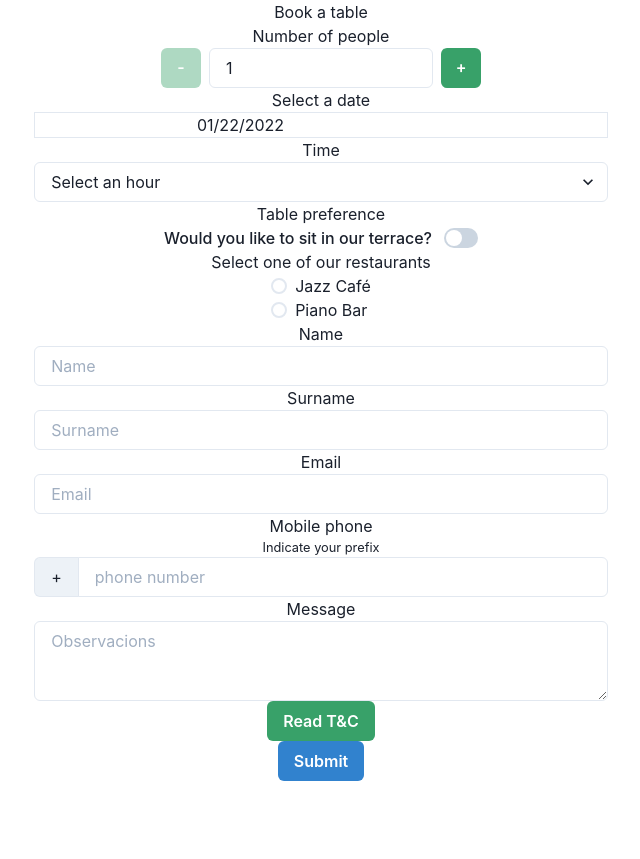
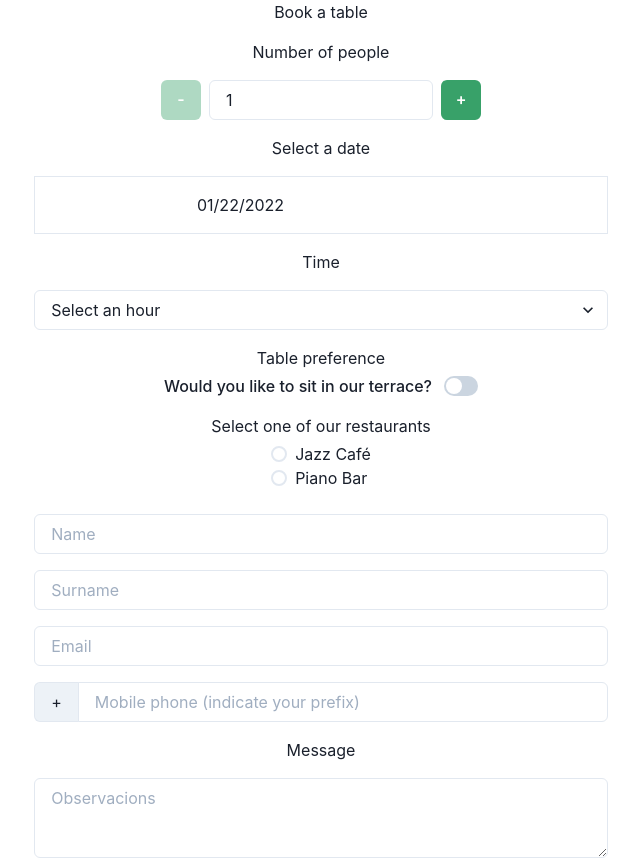
Before and after one commit to ferranfusalba/calendas-client-react, a React (Create React App) app: page / in a window 1280 px wide. Shown: the top 859 px of the page, without its empty margins (319-959 px from the left). Before the commit the page ends 800 px from the top, so only its background shows below. Built offline with nearby package versions, Linux system fonts and the light colour scheme.

Commit message:
loader back, improved design

```diff
--- /dev/null
+++ b/src/components/Contact.css
@@ -0,0 +1,8 @@
+.inputPeople {
+    -webkit-touch-callout: none;
+    -webkit-user-select: none;
+    -khtml-user-select: none;
+    -moz-user-select: none;
+    -ms-user-select: none;
+    user-select: none;
+  }
--- a/src/components/Contact.js
+++ b/src/components/Contact.js
@@ -9,11 +9,6 @@ import {
   Input,
   InputGroup,
   InputLeftAddon,
-  NumberInput,
-  NumberInputField,
-  NumberInputStepper,
-  NumberIncrementStepper,
-  NumberDecrementStepper,
   Select,
   Switch,
   FormLabel,
@@ -32,33 +27,35 @@ import {
 } from "@chakra-ui/react";
 import DatePicker from "react-datepicker";
 import "react-datepicker/dist/react-datepicker.css";
-import setDate from "date-fns/setDate";
+import "./Contact.css";
 
 const Contact = () => {
-  const [people, setPeople] = useState("");
-  const [date, setDate] = useState("");
-  const [time, setTime] = useState("");
-  const [table, setTable] = useState("");
-  const [rest, setRest] = useState("");
+  //const [people, setPeople] = useState("");
+  //const [date, setDate] = useState("");
+  //const [time, setTime] = useState("");
+  //const [table, setTable] = useState("");
+  //const [rest, setRest] = useState("");
   const [name, setName] = useState("");
   const [surname, setSurname] = useState("");
   const [email, setEmail] = useState("");
   const [phone, setPhone] = useState("");
   const [message, setMessage] = useState("");
 
-  const [setLoader] = useState(false);
+  const [loader, setLoader] = useState(false);
 
   const handleSubmit = (e) => {
+    alert("1");
     e.preventDefault();
+    alert("2");
     setLoader(true);
-
+    alert("3");
     db.collection("bookings")
       .add({
-        people: people,
-        date: date,
-        time: time,
-        table: table,
-        rest: rest,
+        //people: people,
+        //date: date,
+        //time: time,
+        //table: table,
+        //rest: rest,
         name: name,
         surname: surname,
         email: email,
@@ -74,11 +71,11 @@ const Contact = () => {
         setLoader(false);
       });
 
-    setPeople("");
-    setDate("");
-    setTime("");
-    setTable("");
-    setRest("");
+    //setPeople("");
+    //setDate("");
+    //setTime("");
+    //setTable("");
+    //setRest("");
     setName("");
     setSurname("");
     setEmail("");
@@ -92,21 +89,23 @@ const Contact = () => {
         <Center>
           <h1>Book a table</h1>
         </Center>
-        <Center>
+
+        <Center my={4}>
           <label>Number of people</label>
         </Center>
-        <Center>
+        <Center my={4}>
           <HookUsage></HookUsage>
         </Center>
-        <Center>
+
+        <Center my={4}>
           <label>Select a date</label>
         </Center>
         <Box border="1px" borderColor="gray.200">
-          <Center>
+          <Center my={4}>
             <PickerDate></PickerDate>
           </Center>
         </Box>
-        <Center>
+        <Center my={4}>
           <label>Time</label>
         </Center>
         <Select placeholder="Select an hour">
@@ -149,78 +148,72 @@ const Contact = () => {
           <option value="22:15">22:15</option>
           <option value="22:30">22:30</option>
         </Select>
-        <Center>
+
+        <Center mt={4}>
           <label>Table preference</label>
         </Center>
-        <Center>
+        <Center mt={1}>
           <FormLabel htmlFor="terracePref" mb="0">
             Would you like to sit in our terrace?
           </FormLabel>
           <Switch id="terracePref" />
         </Center>
-        <Center>
+
+        <Center mt={4}>
           <label>Select one of our restaurants</label>
         </Center>
-        <Center>
+        <Center mt={1}>
           <RadioRestaurant></RadioRestaurant>
         </Center>
-        <Center>
-          <label>Name</label>
-        </Center>
-        <Center>
+
+        <Center mt={6}>
           <Input
             placeholder="Name"
             value={name}
             onChange={(e) => setName(e.target.value)}
           />
         </Center>
-        <Center>
-          <label>Surname</label>
-        </Center>
-        <Center>
+
+        <Center my={4}>
           <Input
             placeholder="Surname"
             value={surname}
             onChange={(e) => setSurname(e.target.value)}
           />
         </Center>
-        <Center>
-          <label>Email</label>
-        </Center>
-        <Center>
+
+        <Center my={4}>
           <Input
             placeholder="Email"
             value={email}
             onChange={(e) => setEmail(e.target.value)}
           />
         </Center>
-        <Center>
-          <label>Mobile phone</label>
-        </Center>
-        <Center>
-          <small>Indicate your prefix</small>
-        </Center>
-        <InputGroup>
+
+        <InputGroup my={4}>
           <InputLeftAddon children="+" />
           <Input
             type="tel"
-            placeholder="phone number"
+            placeholder="Mobile phone (indicate your prefix)"
             value={phone}
             onChange={(e) => setPhone(e.target.value)}
           />
         </InputGroup>
-        <Center>
+
+        <Center my={4}>
           <label>Message</label>
         </Center>
-        <Center>
+
+        <Center my={4}>
           <Textarea
             placeholder="Observacions"
             value={message}
             onChange={(e) => setMessage(e.target.value)}
           />
         </Center>
-        <BasicUsage></BasicUsage>
-        <Center>
+        <BasicUsage my={4}></BasicUsage>
+
+        <Center my={4}>
           <Button colorScheme="blue" type="submit">
             Submit
           </Button>
@@ -231,9 +224,9 @@ const Contact = () => {
 };
 
 function RadioRestaurant() {
-  const [rest, setRest] = React.useState("1");
+  const [value, setValue] = React.useState("1");
   return (
-    <RadioGroup onChange={setRest} value={rest}>
+    <RadioGroup onChange={setValue} value={value}>
       <Radio value="Jazz">Jazz Café</Radio>
       <br />
       <Radio value="Piano">Piano Bar</Radio>
```
